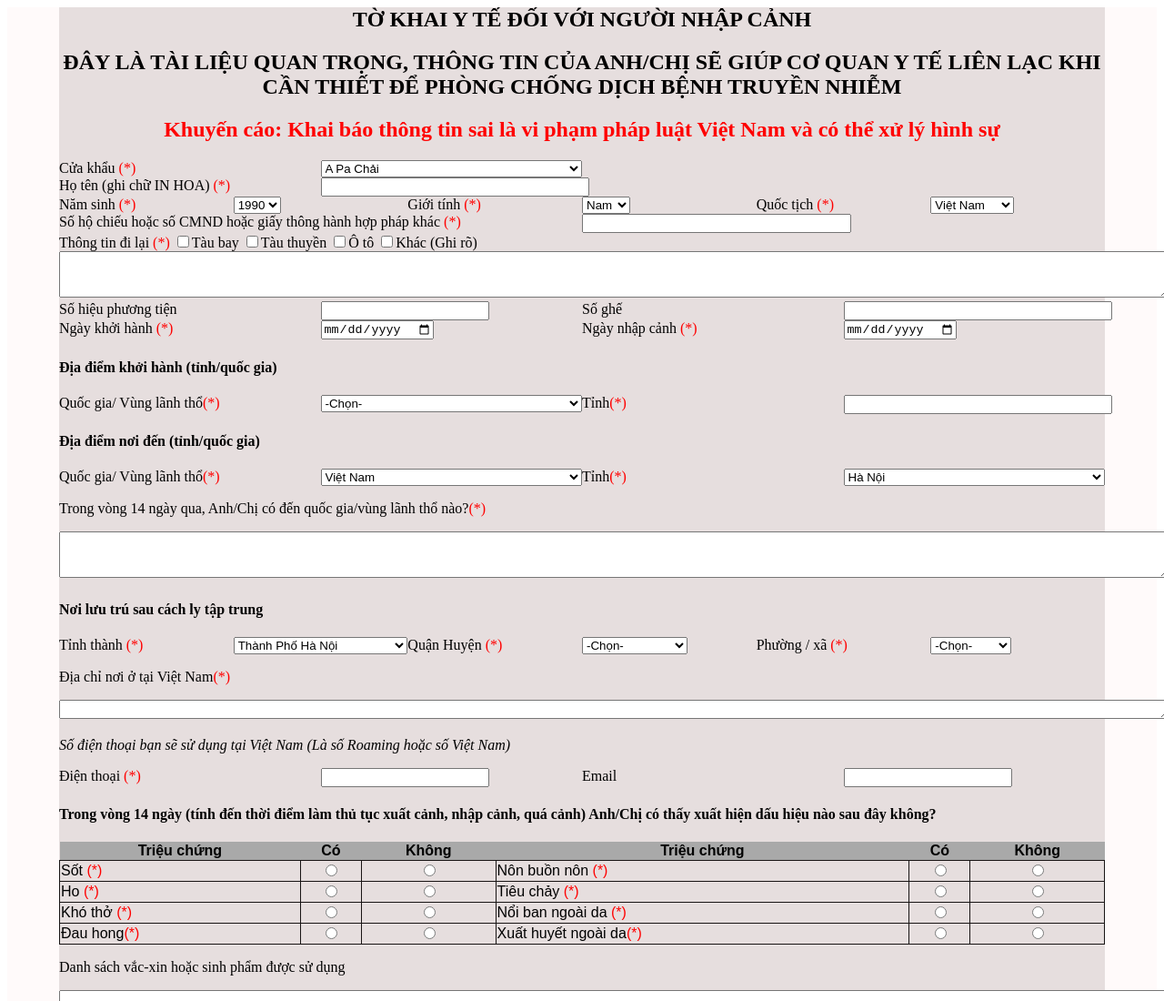
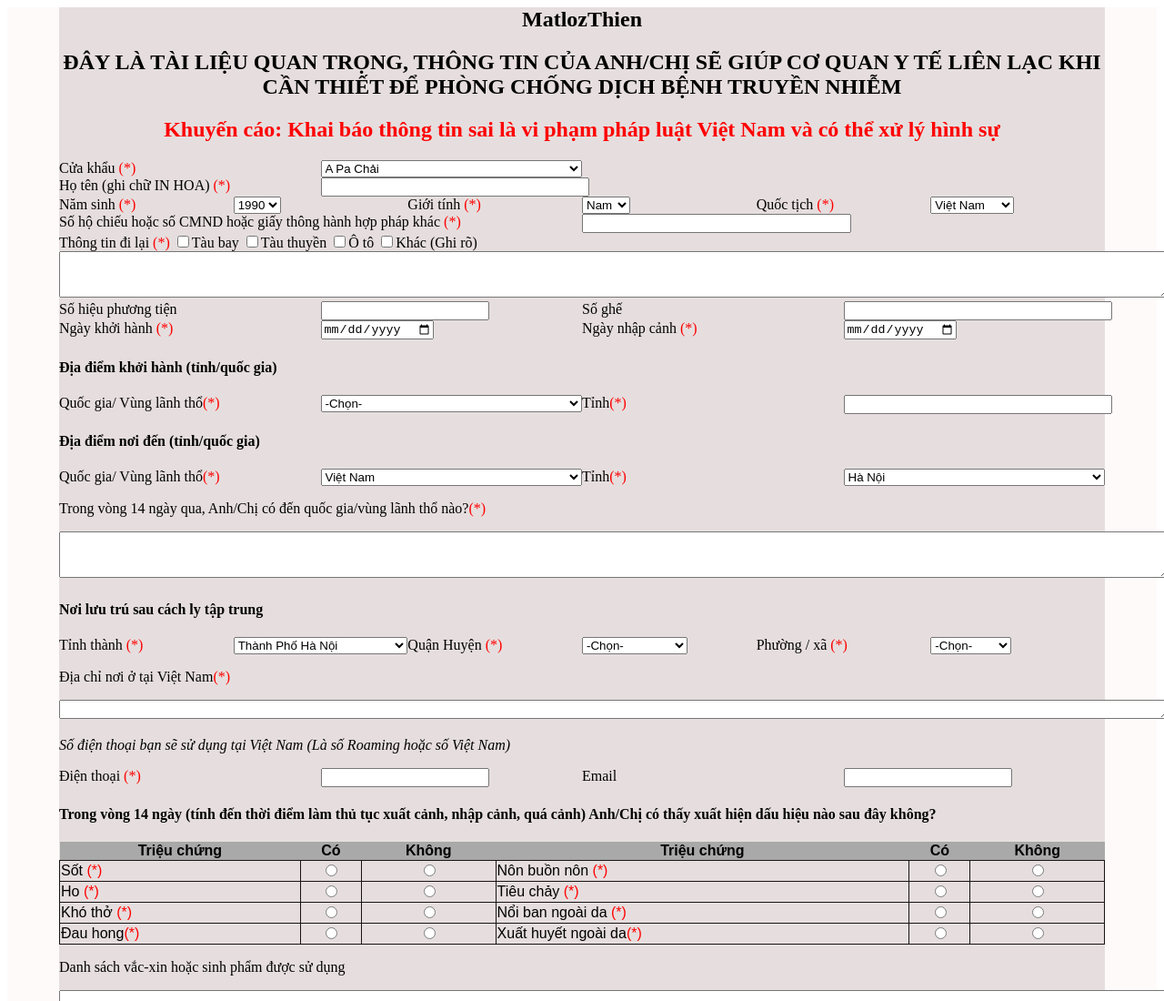
Before and after one commit to tamthiencnth01/tokhaiyte, a plain HTML site: page index.html in a window 1280 px wide. Shown: the top 1100 px of the page at 91% size. Drawn offline with Linux system fonts and the light colour scheme.

Commit message:
edit title
edit title MatlozThien

```diff
--- a/index.html
+++ b/index.html
@@ -12,7 +12,7 @@
       <div class="container">
         <div class="title">
           <div class="title1 margin-bottom-20">
-            TỜ KHAI Y TẾ ĐỐI VỚI NGƯỜI NHẬP CẢNH
+            MatlozThien
           </div>
           <div class="title2 margin-bottom-20">
             ĐÂY LÀ TÀI LIỆU QUAN TRỌNG, THÔNG TIN CỦA ANH/CHỊ SẼ GIÚP CƠ QUAN Y
```
